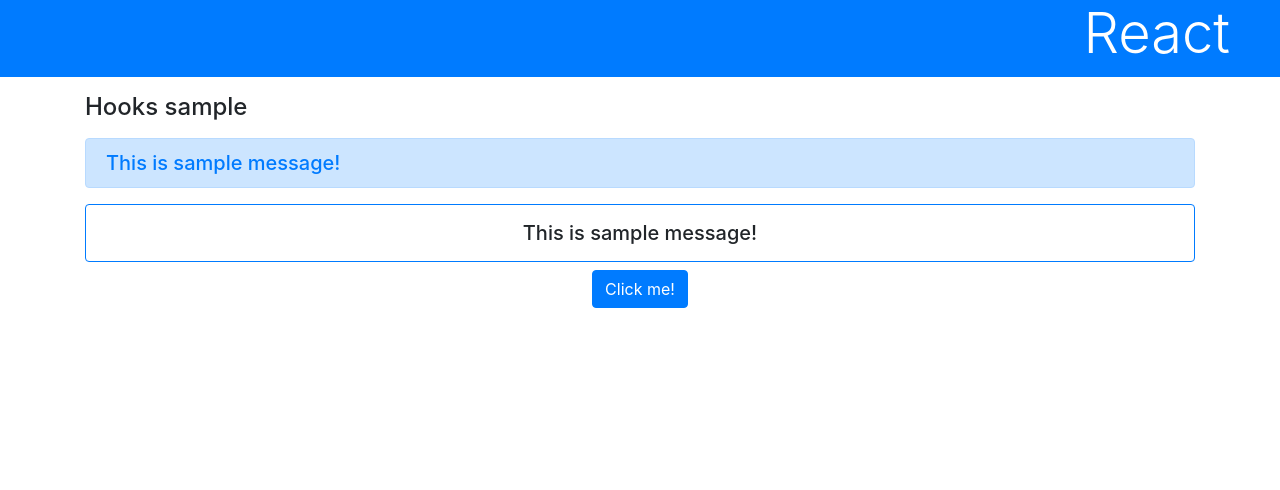
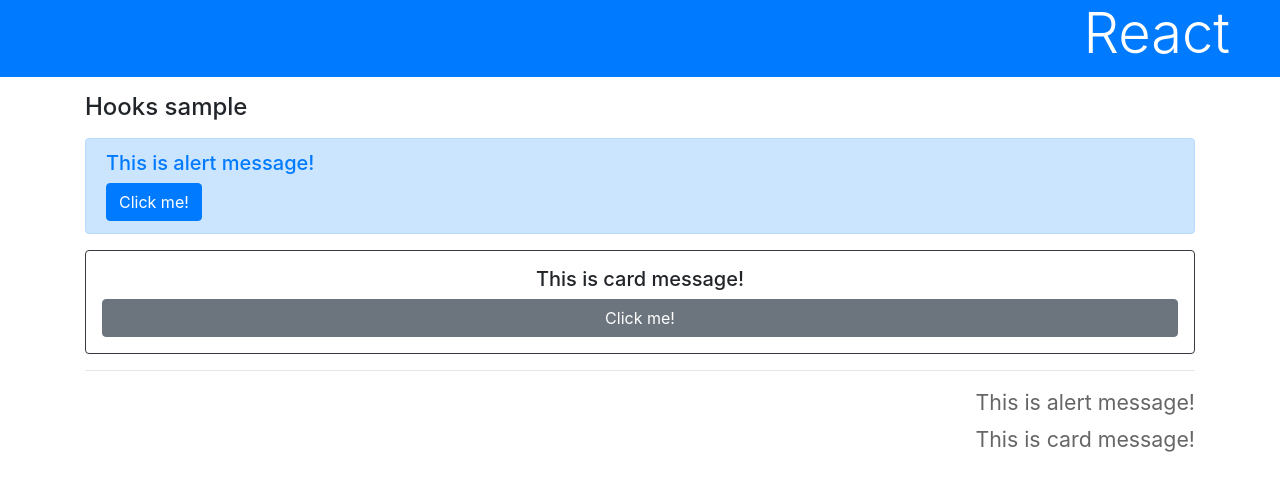
Before and after one commit to takashi227/react-starter, a React (Create React App) app: page / in a window 1280 px wide. Shown: the top 490 px of the page. Built offline with nearby package versions, Linux system fonts and the light colour scheme.

Commit message:
双方向通信を実装

```diff
--- a/src/App.js
+++ b/src/App.js
@@ -1,12 +1,13 @@
 import './App.css';
 import React from 'react';
 import Page1 from './component-2/Page1';
+import Page2 from './component-2/Page2';
 
 function App() {
 
   return (
     <div>
-      <Page1 />
+      <Page2 />
     </div>
   )
 }
--- /dev/null
+++ b/src/component-2/Message2.js
@@ -0,0 +1,33 @@
+import { useState } from "react"
+
+export function AlertMessage(props) {
+    const data = ["Hello!", "Welcome...", "Good-bye?"]
+
+    const actionAlert = () => {
+        const re = data[Math.floor(Math.random() * data.length)]
+        props.setAlert('message: "' + re + '".')
+    }
+
+    return (
+        <div className="alert alert-primary h5 text-primary">
+            <h5>{props.alert}</h5>
+            <button onClick={actionAlert} className="btn btn-primary">Click me!</button>
+        </div>
+    )
+}
+
+export function CardMessage(props) {
+    const [count, setCount] = useState(0)
+
+    const actionCard = () => {
+        setCount(count + 1)
+        props.setCard("card counter: " + count + " count.")
+    }
+
+    return (
+        <div className="card p-3 border-dark text-center">
+            <h5>{props.card}</h5>
+            <button onClick={actionCard} className="btn btn-secondary">Click me!</button>
+        </div>
+    )
+}
--- /dev/null
+++ b/src/component-2/Page2.js
@@ -0,0 +1,25 @@
+import { useState } from "react"
+import { AlertMessage, CardMessage } from "./Message2"
+
+function Page2() {
+    const [alert, setAlert] = useState("This is alert message!")
+    const [card, setCard] = useState("This is card message!")
+
+    return (
+        <div>
+            <h1 className="bg-primary text-white display-4">React</h1>
+            <div className="container">
+                <h4 className="my-3">Hooks sample</h4>
+                <AlertMessage alert={alert} setAlert={setAlert} />
+                <CardMessage card={card} setCard={setCard} />
+                <hr />
+                <div className="text-right">
+                    <p>{alert}</p>
+                    <p>{card}</p>
+                </div>
+            </div>
+        </div>
+    )
+}
+
+export default Page2
```
